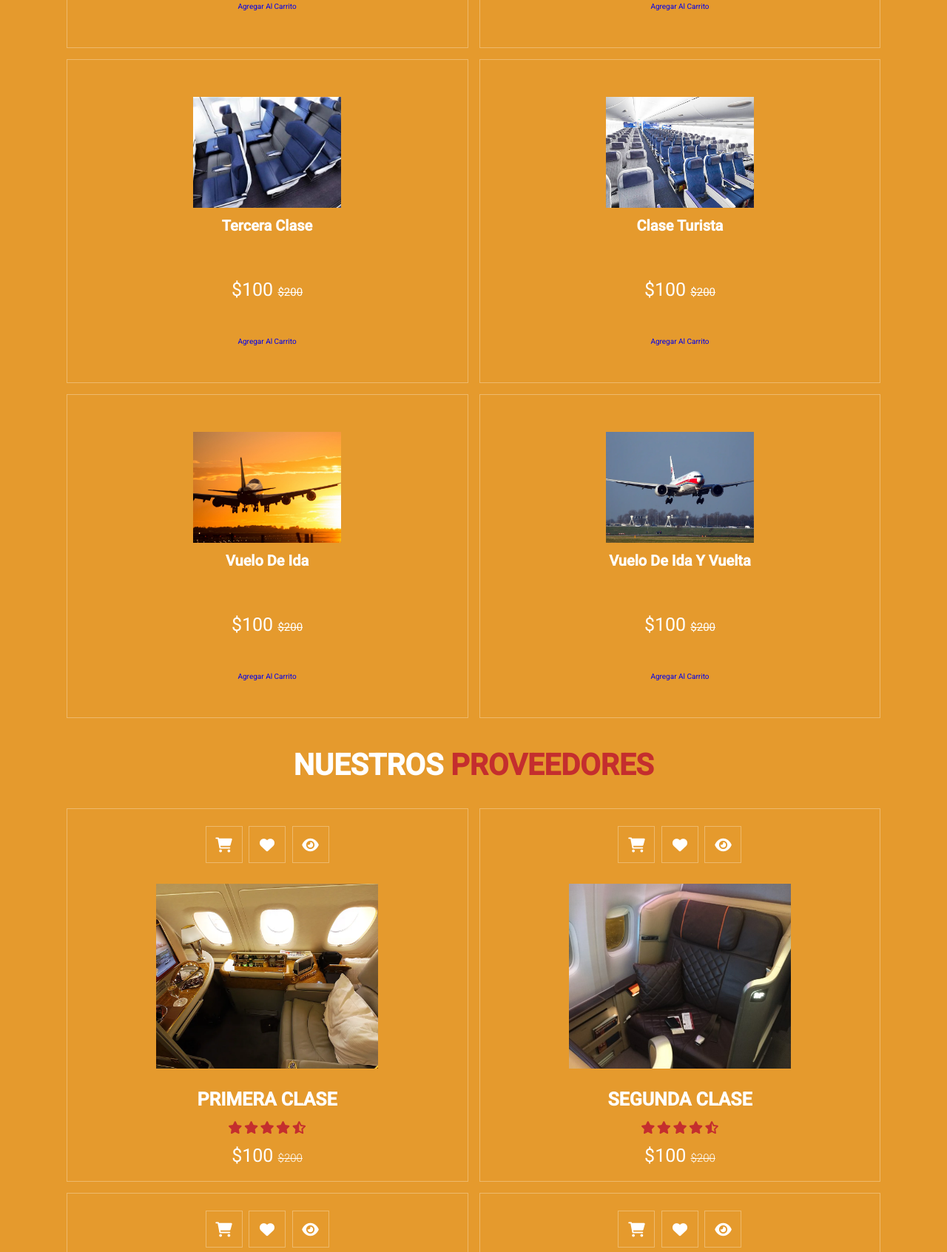
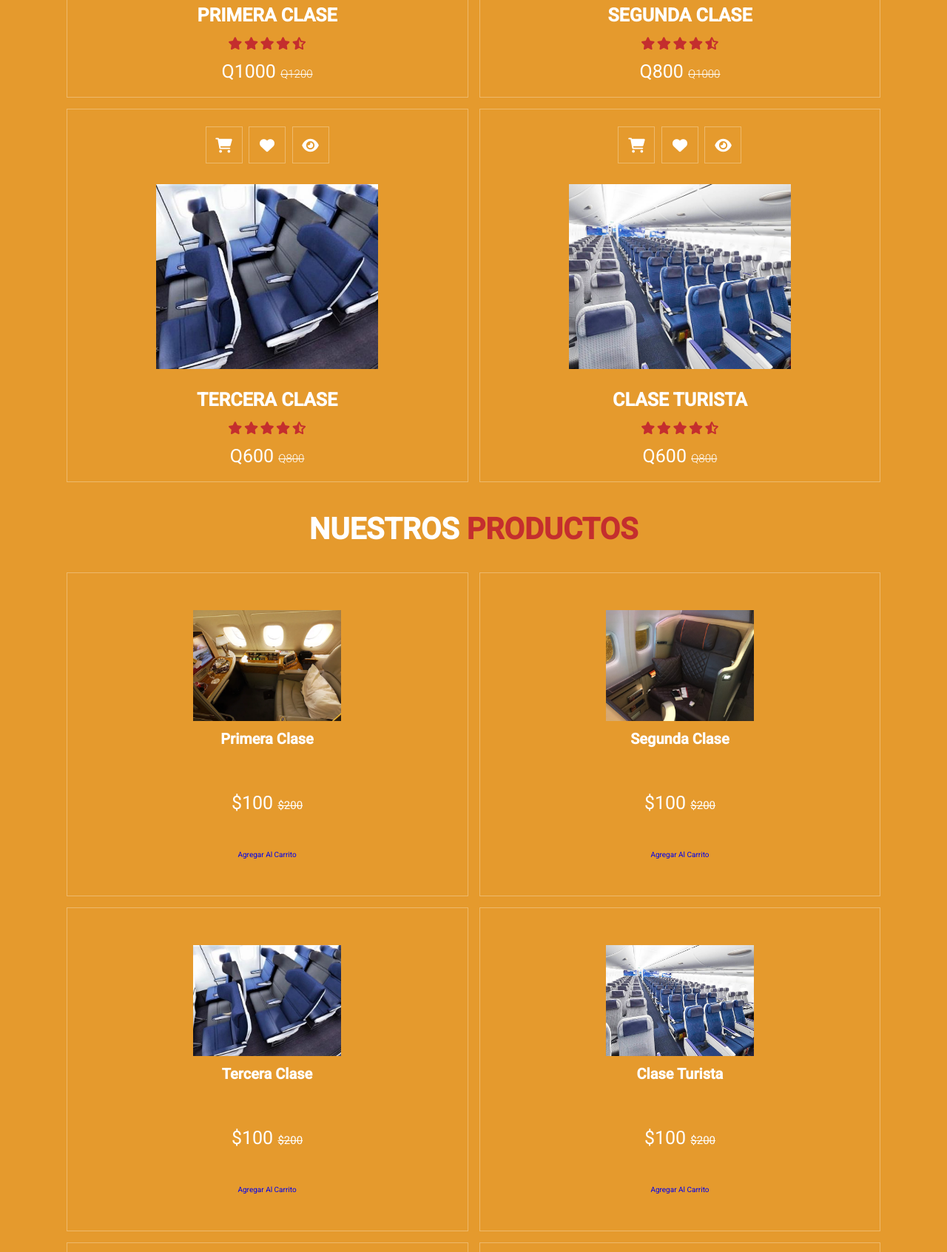
Before and after one commit to josue173/aerolinea, a plain HTML site: page index.html in a window 1280 px wide. Shown: the part 1798-3491 px from the top of the page at 74% size. Drawn offline with Linux system fonts and the light colour scheme.

Commit message:
Cambios en los proveedores-productos

```diff
--- a/css/styles.css
+++ b/css/styles.css
@@ -197,67 +197,67 @@ body {
   line-height: 1.8;
 }
 
-/* PRODUCTOS */
+/* PROVEEDORES */
 
-.products .box-container {
+.providers .box-container {
   display: grid;
   grid-template-columns: repeat(auto-fit, minmax(40rem, 1fr));
   gap: 1.5rem;
 }
 
-.products .box-container .box {
+.providers .box-container .box {
   padding: 5rem;
   text-align: center;
   border: var(--border);
 }
 
-.products .box-container .box img {
+.providers .box-container .box img {
   height: 15rem;
   width: 20rem;
   object-fit: cover;
 }
 
-.products .box-container .box h3 {
+.providers .box-container .box h3 {
   color: white;
   font-size: 2rem;
   padding: 1rem 0;
 }
 
-.products .box-container .box .price {
+.providers .box-container .box .price {
   color: white;
   font-size: 2.5rem;
   padding: 5rem 0;
 }
 
-.products .box-container .box .price span {
+.providers .box-container .box .price span {
   color: white;
   font-size: 1.5rem;
   text-decoration: line-through;
 }
 
-.products .box-container .box:hover {
+.providers .box-container .box:hover {
   background-color: white;
 }
 
-/* PROVEEDORES */
+/* PRODUCTOS */
 
-.providers .box-container {
+.products .box-container {
   display: grid;
   grid-template-columns: repeat(auto-fit, minmax(50rem, 1fr));
   gap: 1.5rem;
 }
 
-.providers .box-container .box {
+.products .box-container .box {
   text-align: center;
   border: var(--border);
   padding: 2rem;
 }
 
-.providers .box-container .box:hover > * {
+.products .box-container .box:hover > * {
   color: var(--black);
 }
 
-.providers .box-container .box .icons a {
+.products .box-container .box .icons a {
   height: 5rem;
   width: 5rem;
   line-height: 5rem;
@@ -267,40 +267,40 @@ body {
   margin: 0.3rem;
 }
 
-.providers .box-container .box .icons a:hover {
+.products .box-container .box .icons a:hover {
   background-color: var(--main-color);
 }
 
-.providers .box-container .box .image {
+.products .box-container .box .image {
   padding: 2.5rem 0;
 }
 
-.providers .box-container .box .image img {
+.products .box-container .box .image img {
   height: 25rem;
   width: 30rem;
   object-fit: cover;
 }
 
-.providers .box-container .box .content h3 {
+.products .box-container .box .content h3 {
   color: white;
   font-size: 2.5rem;
 }
 
-.providers .box-container .box .content .stars {
+.products .box-container .box .content .stars {
   padding: 1.5rem;
 }
 
-.providers .box-container .box .content .stars i {
+.products .box-container .box .content .stars i {
   font-size: 1.7rem;
   color: var(--main-color);
 }
 
-.providers .box-container .box .content .price {
+.products .box-container .box .content .price {
   color: white;
   font-size: 2.5rem;
 }
 
-.providers .box-container .box .content .price span {
+.products .box-container .box .content .price span {
   text-decoration: line-through;
   font-size: 1.5rem;
   font-weight: lighter;
--- a/index.html
+++ b/index.html
@@ -98,7 +98,97 @@
       </div>
     </section>
     <!-- PRODUCTS -->
-    <section class="section products" id="products">
+    <section class="section products" id="providers">
+      <h1 class="heading">Nuestros <span>productos</span></h1>
+      <div class="box-container">
+        <div class="box">
+          <div class="icons">
+            <a href="#" class="fas fa-shopping-cart"></a>
+            <a href="#" class="fas fa-heart"></a>
+            <a href="#" class="fas fa-eye"></a>
+          </div>
+          <div class="image">
+            <img src="img/class-1.jpeg" alt="" />
+          </div>
+          <div class="content">
+            <h3>Primera clase</h3>
+            <div class="stars">
+              <i class="fas fa-star"></i>
+              <i class="fas fa-star"></i>
+              <i class="fas fa-star"></i>
+              <i class="fas fa-star"></i>
+              <i class="fas fa-star-half-alt"></i>
+            </div>
+            <div class="price">Q1000 <span>Q1200</span></div>
+          </div>
+        </div>
+        <div class="box">
+          <div class="icons">
+            <a href="#" class="fas fa-shopping-cart"></a>
+            <a href="#" class="fas fa-heart"></a>
+            <a href="#" class="fas fa-eye"></a>
+          </div>
+          <div class="image">
+            <img src="img/class-2.jpg" alt="" />
+          </div>
+          <div class="content">
+            <h3>Segunda clase</h3>
+            <div class="stars">
+              <i class="fas fa-star"></i>
+              <i class="fas fa-star"></i>
+              <i class="fas fa-star"></i>
+              <i class="fas fa-star"></i>
+              <i class="fas fa-star-half-alt"></i>
+            </div>
+            <div class="price">Q800 <span>Q1000</span></div>
+          </div>
+        </div>
+        <div class="box">
+          <div class="icons">
+            <a href="#" class="fas fa-shopping-cart"></a>
+            <a href="#" class="fas fa-heart"></a>
+            <a href="#" class="fas fa-eye"></a>
+          </div>
+          <div class="image">
+            <img src="img/class-3.jpg" alt="" />
+          </div>
+          <div class="content">
+            <h3>Tercera clase</h3>
+            <div class="stars">
+              <i class="fas fa-star"></i>
+              <i class="fas fa-star"></i>
+              <i class="fas fa-star"></i>
+              <i class="fas fa-star"></i>
+              <i class="fas fa-star-half-alt"></i>
+            </div>
+            <div class="price">Q600 <span>Q800</span></div>
+          </div>
+        </div>
+        <div class="box">
+          <div class="icons">
+            <a href="#" class="fas fa-shopping-cart"></a>
+            <a href="#" class="fas fa-heart"></a>
+            <a href="#" class="fas fa-eye"></a>
+          </div>
+          <div class="image">
+            <img src="img/class-4.jpg" alt="" />
+          </div>
+          <div class="content">
+            <h3>Clase turista</h3>
+            <div class="stars">
+              <i class="fas fa-star"></i>
+              <i class="fas fa-star"></i>
+              <i class="fas fa-star"></i>
+              <i class="fas fa-star"></i>
+              <i class="fas fa-star-half-alt"></i>
+            </div>
+            <div class="price">Q600 <span>Q800</span></div>
+          </div>
+        </div>
+      </div>
+    </section>
+    <!-- PROVEEDORES -->
+    <section class="section providers" id="products">
       <h1 class="heading">Nuestros <span>productos</span></h1>
       <div class="box-container">
         <div class="box">
@@ -139,96 +229,6 @@
         </div>
       </div>
     </section>
-    <!-- PROVIDERS -->
-    <section class="section providers" id="providers">
-      <h1 class="heading">Nuestros <span>proveedores</span></h1>
-      <div class="box-container">
-        <div class="box">
-          <div class="icons">
-            <a href="#" class="fas fa-shopping-cart"></a>
-            <a href="#" class="fas fa-heart"></a>
-            <a href="#" class="fas fa-eye"></a>
-          </div>
-          <div class="image">
-            <img src="img/class-1.jpeg" alt="" />
-          </div>
-          <div class="content">
-            <h3>Primera clase</h3>
-            <div class="stars">
-              <i class="fas fa-star"></i>
-              <i class="fas fa-star"></i>
-              <i class="fas fa-star"></i>
-              <i class="fas fa-star"></i>
-              <i class="fas fa-star-half-alt"></i>
-            </div>
-            <div class="price">$100 <span>$200</span></div>
-          </div>
-        </div>
-        <div class="box">
-          <div class="icons">
-            <a href="#" class="fas fa-shopping-cart"></a>
-            <a href="#" class="fas fa-heart"></a>
-            <a href="#" class="fas fa-eye"></a>
-          </div>
-          <div class="image">
-            <img src="img/class-2.jpg" alt="" />
-          </div>
-          <div class="content">
-            <h3>Segunda clase</h3>
-            <div class="stars">
-              <i class="fas fa-star"></i>
-              <i class="fas fa-star"></i>
-              <i class="fas fa-star"></i>
-              <i class="fas fa-star"></i>
-              <i class="fas fa-star-half-alt"></i>
-            </div>
-            <div class="price">$100 <span>$200</span></div>
-          </div>
-        </div>
-        <div class="box">
-          <div class="icons">
-            <a href="#" class="fas fa-shopping-cart"></a>
-            <a href="#" class="fas fa-heart"></a>
-            <a href="#" class="fas fa-eye"></a>
-          </div>
-          <div class="image">
-            <img src="img/class-3.jpg" alt="" />
-          </div>
-          <div class="content">
-            <h3>Tercera clase</h3>
-            <div class="stars">
-              <i class="fas fa-star"></i>
-              <i class="fas fa-star"></i>
-              <i class="fas fa-star"></i>
-              <i class="fas fa-star"></i>
-              <i class="fas fa-star-half-alt"></i>
-            </div>
-            <div class="price">$100 <span>$200</span></div>
-          </div>
-        </div>
-        <div class="box">
-          <div class="icons">
-            <a href="#" class="fas fa-shopping-cart"></a>
-            <a href="#" class="fas fa-heart"></a>
-            <a href="#" class="fas fa-eye"></a>
-          </div>
-          <div class="image">
-            <img src="img/class-4.jpg" alt="" />
-          </div>
-          <div class="content">
-            <h3>Clase turista</h3>
-            <div class="stars">
-              <i class="fas fa-star"></i>
-              <i class="fas fa-star"></i>
-              <i class="fas fa-star"></i>
-              <i class="fas fa-star"></i>
-              <i class="fas fa-star-half-alt"></i>
-            </div>
-            <div class="price">$100 <span>$200</span></div>
-          </div>
-        </div>
-      </div>
-    </section>
     <!-- CLIENTS -->
     <section class="section clients" id="clients"></section>
     <!-- CONTACT -->
```
